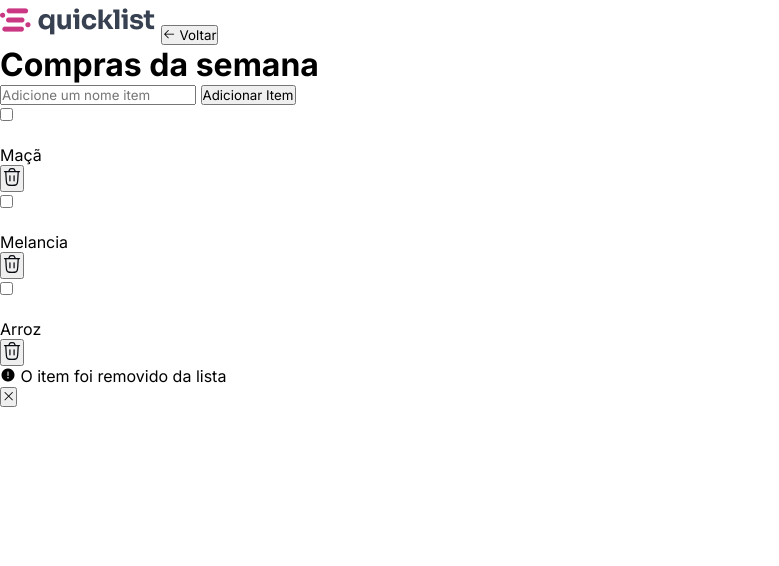
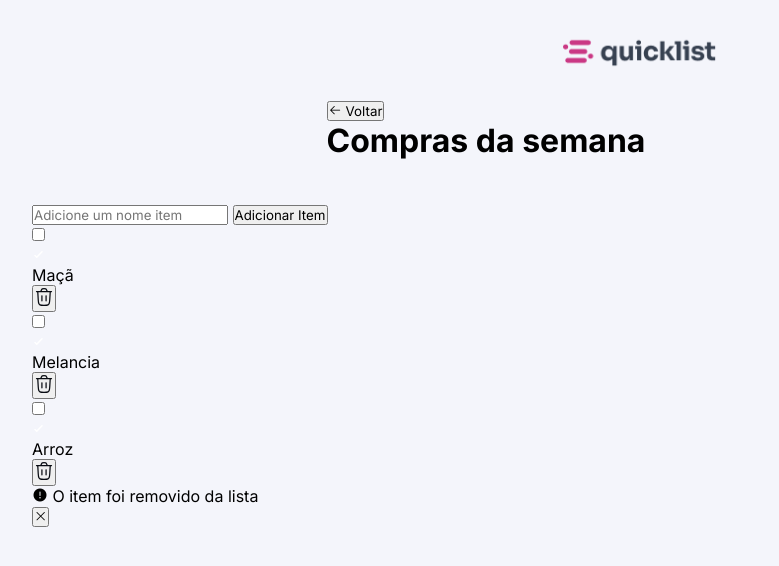
Before and after one commit to arthurfernandes11tib/QuickList, a plain HTML site: page index.html in a window 1280 px wide. Shown: the whole page, without its empty margins (0-779 px from the left). Drawn offline with nearby package versions, Linux system fonts and the light colour scheme.

Commit message:
inicio das estilizações do header

```diff
--- a/style.css
+++ b/style.css
@@ -22,4 +22,20 @@
 
 body {
     font-size: 1.6rem;
+     padding: 3.2rem;
+    background: var(--background-primary);
 }
+header {
+    margin-bottom: 4.4rem;
+    max-width: 62.7rem;
+    margin-inline: auto;
+    display: flex;
+    flex-direction: column;
+    align-items: start;
+
+    img {
+        width: 15.4rem;
+        margin-inline: auto;
+        margin-bottom: 3rem;
+    }
+}
```
